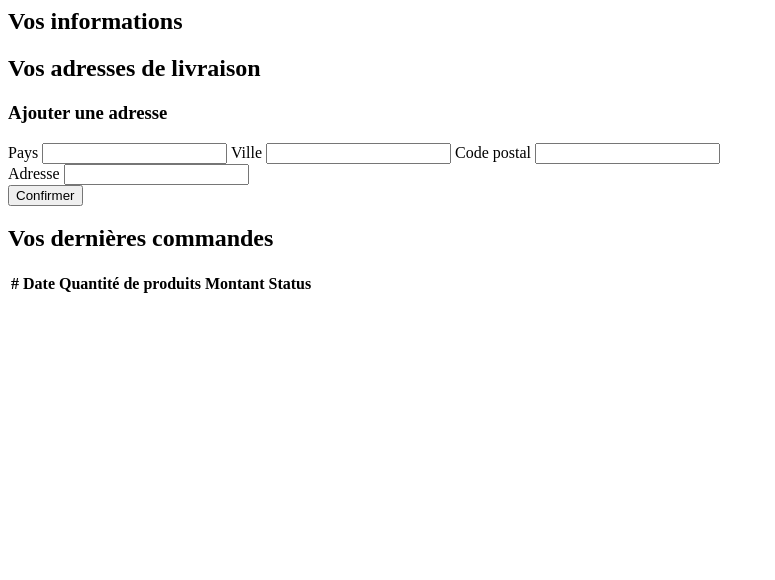
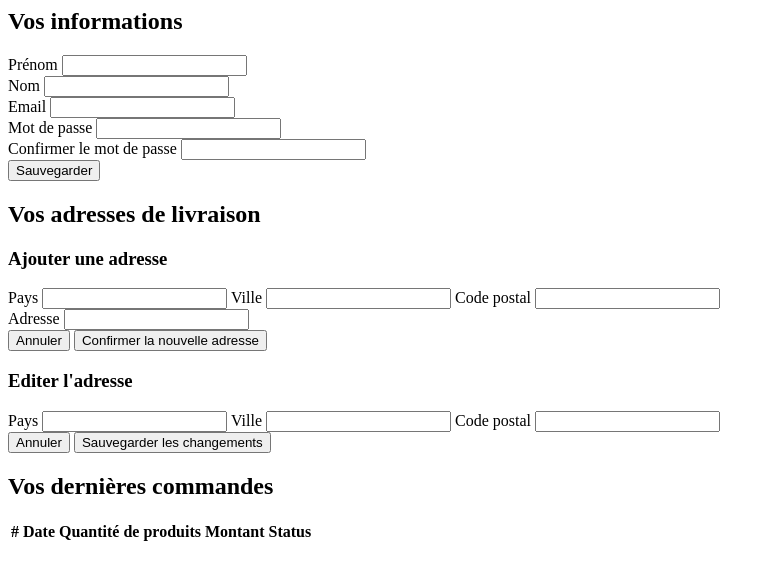
Before and after one commit to blnche/res04-e-commerce, a PHP site: template views/user/account.phtml in a window 1280 px wide. Shown: the top 580 px of the page, without its empty margins (0-775 px from the left). Run offline with PHP 8.4, Linux system fonts and the light colour scheme; the template is opened without the code that fills it, so the values that code supplies are empty.

Commit message:
added modal forms for adresses + started user edit form

```diff
--- a/logics/Router.php
+++ b/logics/Router.php
@@ -28,5 +28,9 @@ function checkRoute(string $route)
 		$ac->displayAccountAndOrders();
 	} elseif ($route === 'account-address-add') {
 		$ac->addUserAdresse();
+	} elseif ($route === 'account-address-edit') {
+
+	} elseif ($route === 'account-edit') {
+		$ac->edit();
 	}
 }
--- a/views/user/account.phtml
+++ b/views/user/account.phtml
@@ -1,12 +1,46 @@
 <section>
    <h2>Vos informations</h2>
    <form action="?route=account-edit">
-
+      <div>
+         <div>
+            <label for="first_name">Prénom</label>
+            <input type="text" name="first_name" id="first_name" value="<?= $user->getFirstName(); ?>" class="form-control">
+         </div>
+         <div>
+            <label for="last_name">Nom</label>
+            <input type="text" name="last_name" id="last_name" value="<?= $user->getLastName(); ?>" class="form-control">
+         </div>
+      </div>
+      <div>
+         <label for="email">Email</label>
+         <input type="email" name="email" id="email" value="<?= $user->getEmail(); ?>" class="form-control">
+      </div>
+      <div>
+         <label for="password">Mot de passe</label>
+         <input type="password" name="password" id="password">
+      </div>
+      <div>
+         <label for="confirm-password">Confirmer le mot de passe</label>
+         <input type="password" name="confirm-password" id="confirm-password">
+      </div>
+      <button type="submit" class="btn btn-primary">Sauvegarder</button>
    </form>
 </section>
 <section aria-labelledby="t-adresse">
    <h2 id="t-adresse">Vos adresses de livraison</h2>
-
+   <ul>
+      <?php foreach ($this->data['adresses'] as $adresse) { ?>
+         <li>
+            <article class="d-flex flex-column">
+               <p><?= $adresse->getStreet(); ?></p>
+               <p><?= $adresse->getZip(); ?><span><?= $adresse->getCity(); ?></span></p>
+               <p><?= $adresse->getCountry(); ?></p>
+            </article>
+            <button></button>
+         </li>
+      <?php } ?>
+   </ul>
+   <!-- modal d'ajout -->
    <h3>Ajouter une adresse</h3>
    <form action="?route=account-address-add" method="POST">
       <div>
@@ -22,12 +56,26 @@
          <input type="text" name="street" id="street" class="form-control">
       </div>
       <div>
-         <button type="submit">Confirmer</button>
+         <button type="button" class="btn btn-secondary">Annuler</button>
+         <button type="submit" class="btn btn-success">Confirmer la nouvelle adresse</button>
       </div>
    </form>
-
-   <form action="?route=account-address-edit">
-
+   <!-- modal edition d'adresse -->
+   <h3>Editer l'adresse</h3>
+   <form action="?route=account-address-edit" method="PATCH">
+      <div>
+         <label for="country">Pays</label>
+         <input type="text" name="country" id="country" class="form-control">
+         <label for="city">Ville</label>
+         <input type="text" name="city" id="city" class="form-control">
+         <label for="zip">Code postal</label>
+         <input type="number" name="zip" id="zip" class="form-control">
+      </div>
+      <div>
+         <input type="hidden" name="id" value="">
+         <button type="button" class="btn btn-secondary">Annuler</button>
+         <button type="submit" class="btn btn-danger">Sauvegarder les changements</button>
+      </div>
    </form>
 </section>
 <section aria-labelledby="t-commandes">
```
Also changed, not shown: controllers/AccountController.php (+5 -2 lines).
